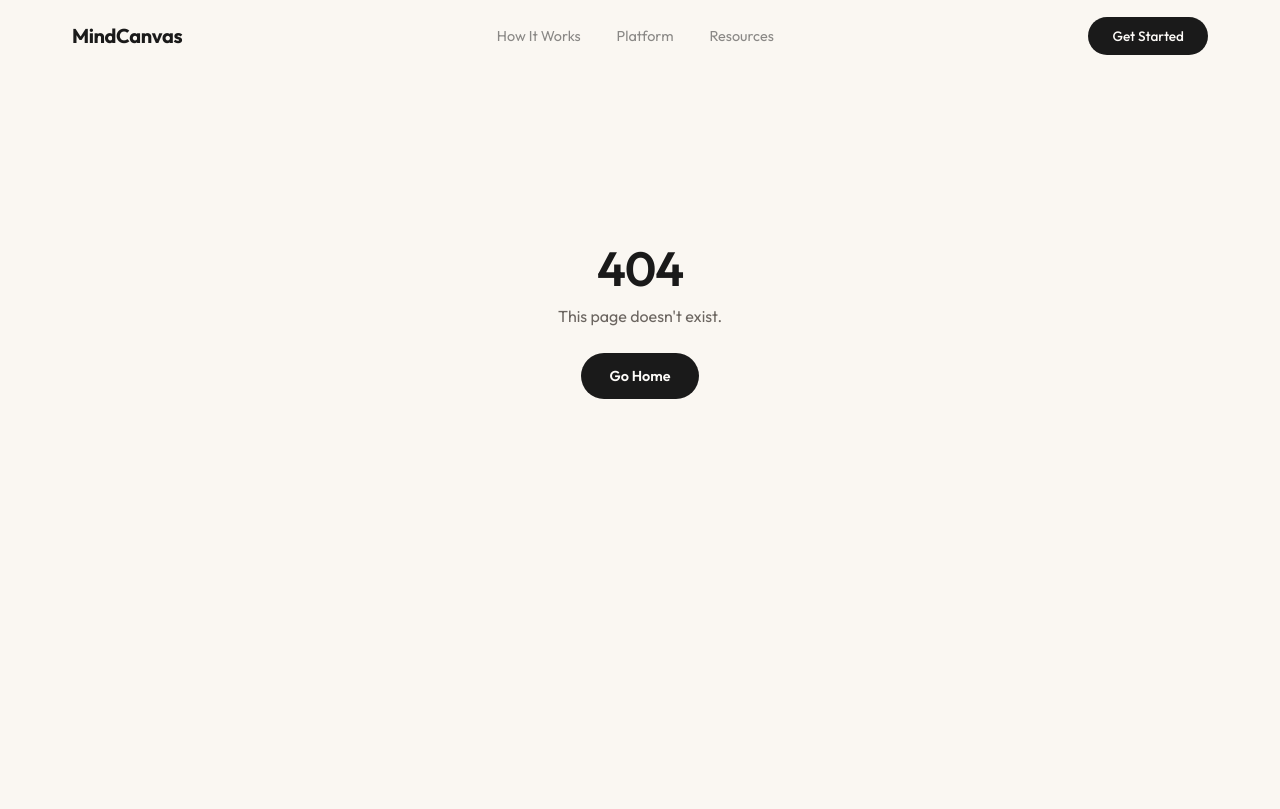
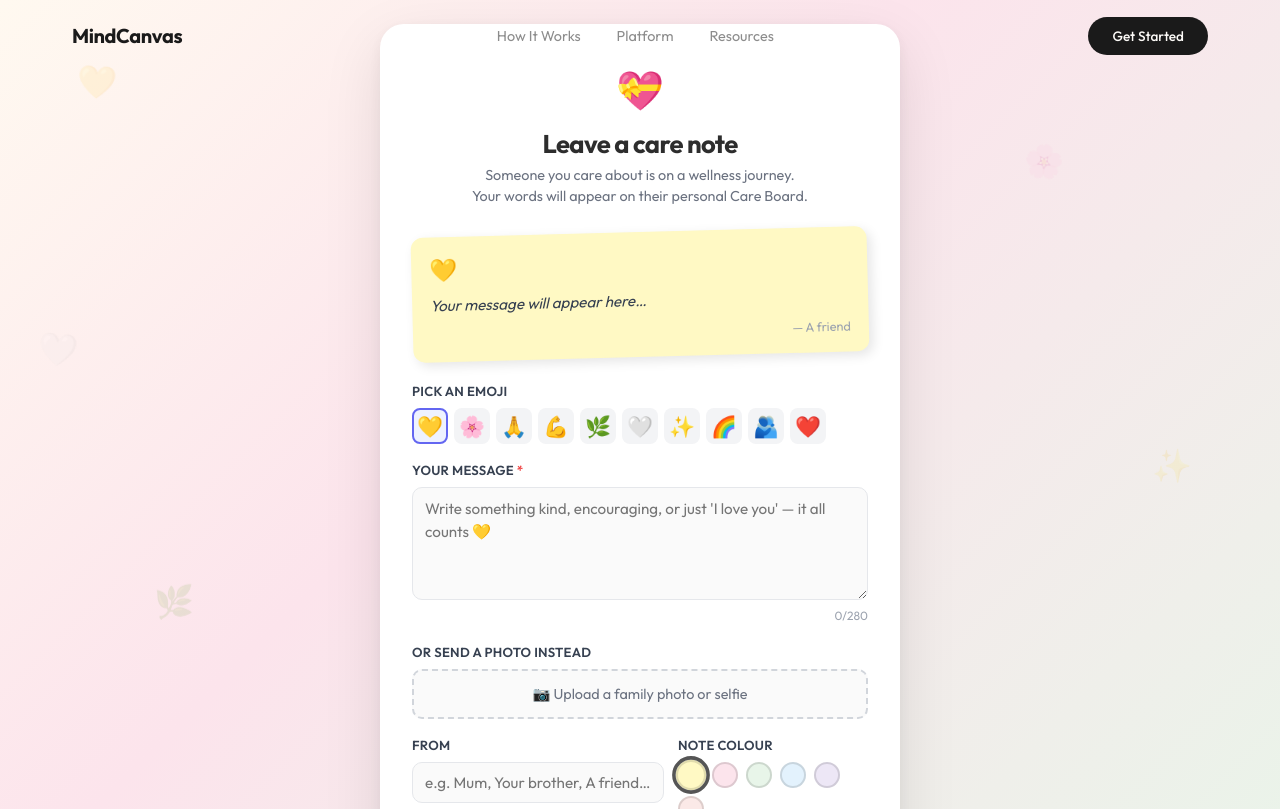
Before and after one commit to AayushBaniya2006/NepaliHackathon, a React (Vite) app: page /care/1 in a window 1280 px wide. Before the commit this address had no page. Shown: the top 809 px of the page. Built offline with nearby package versions, Linux system fonts and the light colour scheme.

Commit message:
sharelink

```diff
--- a/src/App.jsx
+++ b/src/App.jsx
@@ -16,6 +16,7 @@ const InsuranceForm = lazy(() => import('./pages/InsuranceForm'));
 const ResourceFinder = lazy(() => import('./pages/ResourceFinder'));
 const AppExperience = lazy(() => import('./pages/AppExperience'));
 const FindDoctor = lazy(() => import('./pages/FindDoctor'));
+const CareNote = lazy(() => import('./pages/CareNote'));
 
 function NotFound() {
   const navigate = useNavigate();
@@ -76,6 +77,7 @@ function AnimatedRoutes() {
             <Route path="/resources" element={<ResourceFinder />} />
             <Route path="/app" element={<AppExperience />} />
             <Route path="/find-doctor" element={<FindDoctor />} />
+            <Route path="/care/:patientId" element={<CareNote />} />
             <Route path="*" element={<NotFound />} />
           </Routes>
         </motion.div>
```
